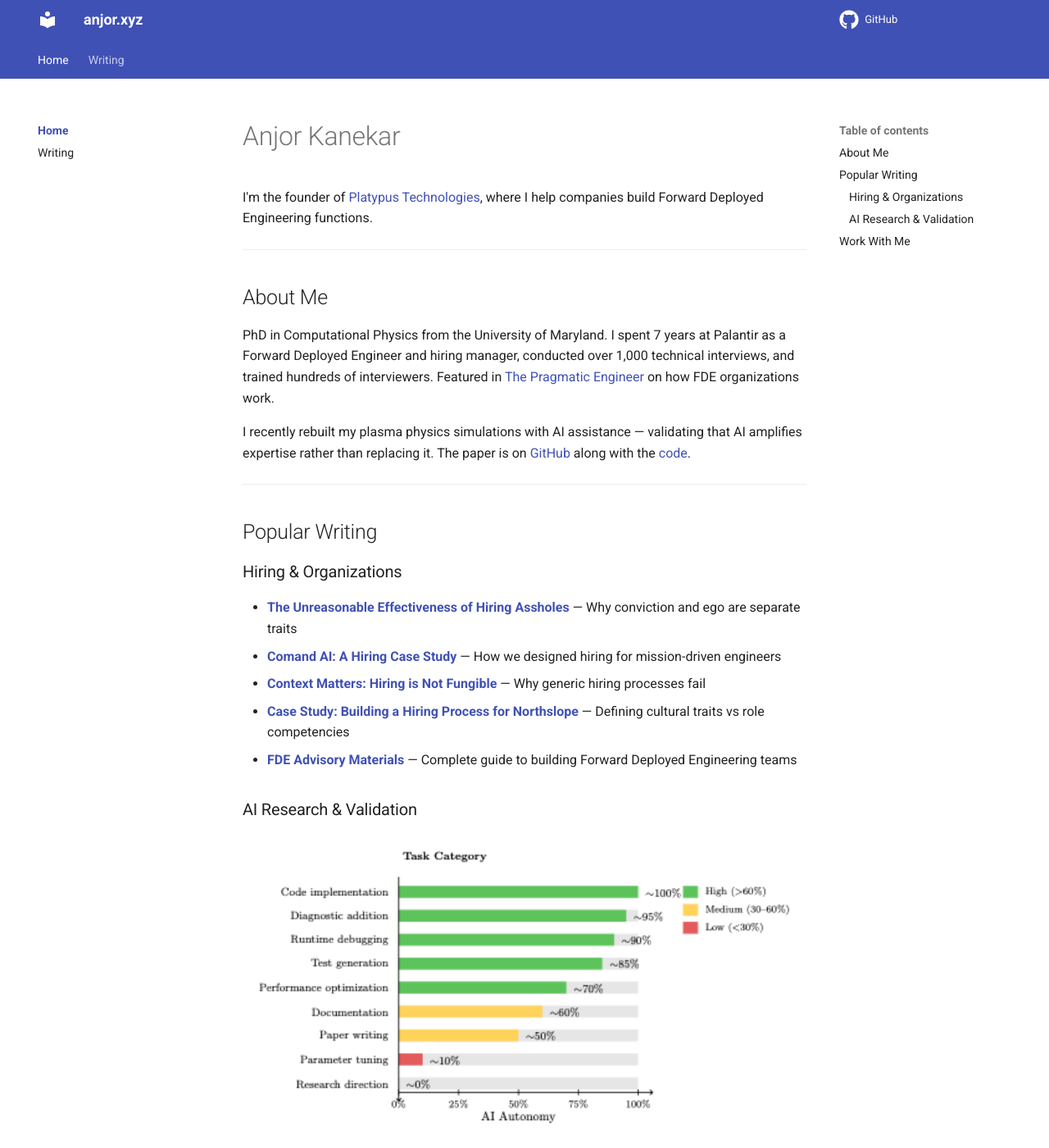
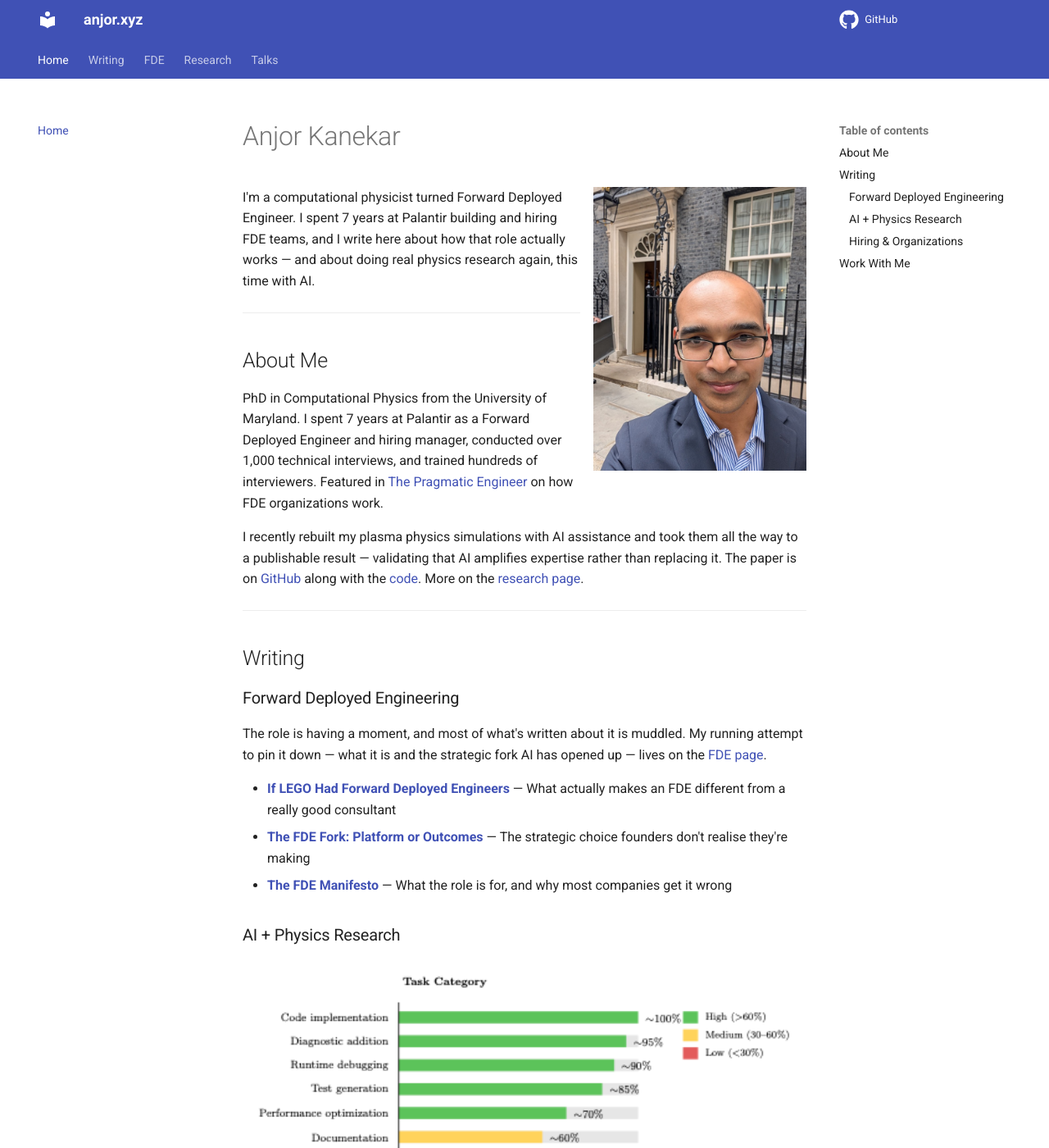
Before and after one commit to anjor/website, an MkDocs documentation site: the page built from docs/index.md, in a window 1280 px wide and 1400 px high. Shown: the whole window at 82% size. Built offline with MkDocs 1.6.1 and Material for MkDocs 9.7.7, drawn with Linux system fonts in a browser that asks for light colours; comment, search, counter and statistics services are not loaded; some of the changed text lies outside the part shown.

Commit message:
Refresh as personal-brand site: FDE hub, Research, Talks
- Reframe homepage from Platypus business-landing to personal brand;
  keep a single light Platypus link for the work-with-me path
- Add a No. 10 Downing Street portrait to the homepage
- Add an FDE thesis hub (docs/fde) tying the FDE essays together
- Add a Research page (docs/research) for the AI-assisted physics work
- Add a Talks page (docs/talks) with recent 2026 FDE talks/events
- Enable blog category + archive views for browsing/filtering by topic
- Add new sections to the nav

```diff
--- a/docs/index.md
+++ b/docs/index.md
@@ -1,6 +1,8 @@
 # Anjor Kanekar
 
-I'm the founder of [Platypus Technologies](https://platypustech.xyz), where I help companies build Forward Deployed Engineering functions.
+![Anjor Kanekar outside 10 Downing Street](./assets/anjor-downing-street.jpg){ align=right width="260" }
+
+I'm a computational physicist turned Forward Deployed Engineer. I spent 7 years at Palantir building and hiring FDE teams, and I write here about how that role actually works — and about doing real physics research again, this time with AI.
 
 ---
 
@@ -8,26 +10,31 @@ I'm the founder of [Platypus Technologies](https://platypustech.xyz), where I he
 
 PhD in Computational Physics from the University of Maryland. I spent 7 years at Palantir as a Forward Deployed Engineer and hiring manager, conducted over 1,000 technical interviews, and trained hundreds of interviewers. Featured in [The Pragmatic Engineer](https://newsletter.pragmaticengineer.com/p/forward-deployed-engineers) on how FDE organizations work.
 
-I recently rebuilt my plasma physics simulations with AI assistance — validating that AI amplifies expertise rather than replacing it. The paper is on [GitHub](https://github.com/anjor/gandalf-paper) along with the [code](https://github.com/anjor/gandalf).
+I recently rebuilt my plasma physics simulations with AI assistance and took them all the way to a publishable result — validating that AI amplifies expertise rather than replacing it. The paper is on [GitHub](https://github.com/anjor/gandalf-paper) along with the [code](https://github.com/anjor/gandalf). More on the [research page](research/index.md).
 
 ---
 
-## Popular Writing
+## Writing
+
+### Forward Deployed Engineering
+The role is having a moment, and most of what's written about it is muddled. My running attempt to pin it down — what it is and the strategic fork AI has opened up — lives on the [FDE page](fde/index.md).
+
+- **[If LEGO Had Forward Deployed Engineers](./writing/posts/lego-fde.md)** — What actually makes an FDE different from a really good consultant
+- **[The FDE Fork: Platform or Outcomes](./writing/posts/fde-fork.md)** — The strategic choice founders don't realise they're making
+- **[The FDE Manifesto](./writing/posts/fde-manifesto.md)** — What the role is for, and why most companies get it wrong
+
+### AI + Physics Research
+
+![The Autonomy Gradient: AI effectiveness across research tasks](./writing/assets/autonomy-gradient.png){ width="700" }
+
+- **[AI as the Undergrad Researcher](./writing/posts/ai-undergrad-researcher.md)** — A real physics result, two months, one person
+- **[The Autonomy Gradient](./writing/posts/autonomy-gradient.md)** — What AI can and can't do in physics research
+- **[Writing a Physics Paper with Claude](./writing/posts/writing-gandalf-paper.md)** — Workflow, iterations, and hallucinations caught in review
 
 ### Hiring & Organizations
 - **[The Unreasonable Effectiveness of Hiring Assholes](./writing/posts/hiring-assholes.md)** — Why conviction and ego are separate traits
+- **[Context Matters: Hiring is Not Fungible](./writing/posts/context-matters.md)** — Why generic hiring processes fail
 - **[Comand AI: A Hiring Case Study](./writing/posts/comand-ai.md)** — How we designed hiring for mission-driven engineers
-- **[Context Matters: Hiring is Not Fungible](./writing/posts/context-matters.md)** — Why generic hiring processes fail
-- **[Case Study: Building a Hiring Process for Northslope](./writing/posts/smart-win.md)** — Defining cultural traits vs role competencies
-- **[FDE Advisory Materials](https://anjor.github.io/fde-advisory-materials/)** — Complete guide to building Forward Deployed Engineering teams
-
-### AI Research & Validation
-
-![The Autonomy Gradient: AI effectiveness across research tasks](./writing/assets/autonomy-gradient.png){ width="700" }
-
-- **[The Autonomy Gradient](./writing/posts/autonomy-gradient.md)** — What AI can and can't do in physics research
-- **[Physics-Oracle Validation](./writing/posts/physics-oracle-validation.md)** — How to trust code you've never read
-- **[Writing a Physics Paper with Claude](./writing/posts/writing-gandalf-paper.md)** — Workflow, iterations, and hallucinations caught in review
 
 [All writing →](writing/index.md)
 
@@ -35,6 +42,4 @@ I recently rebuilt my plasma physics simulations with AI assistance — validati
 
 ## Work With Me
 
-I run [Platypus Technologies](https://platypustech.xyz), where I help companies build and run Forward Deployed Engineering functions — from hiring the team to embedding as a fractional technical leader.
-
-If you're building an FDE function or thinking about it, [let's talk](mailto:work@platypustech.xyz).
+I run [Platypus Technologies](https://platypustech.xyz), where I help companies build and run Forward Deployed Engineering functions. If you want to work with me, that's the place to go.
--- a/mkdocs.yml
+++ b/mkdocs.yml
@@ -5,11 +5,12 @@ site_url: https://anjor.xyz
 repo_url: https://github.com/anjor/website
 
 nav:
-  - Home:
-      - Introductions: "index.md"
-      - Writing: "writing/index.md"
+  - Home: "index.md"
   - Writing:
       - "writing/index.md"
+  - FDE: "fde/index.md"
+  - Research: "research/index.md"
+  - Talks: "talks/index.md"
 
 theme:
   name: material
@@ -29,6 +30,11 @@ plugins:
       post_date_format: yyyy/MM/dd
       post_url_format: "{date}/{slug}"
       authors_file: "{blog}/.authors.yml"
+      categories: true
+      categories_name: Categories
+      categories_toc: true
+      archive: true
+      archive_name: Archive
   - rss:
       match_path: writing/posts/.*
       date_from_meta:
```
Also changed, not shown: docs/fde/index.md (added, +20 -0 lines), docs/research/index.md (added, +20 -0 lines), docs/talks/index.md (added, +12 -0 lines), docs/assets/anjor-downing-street.jpg (added).
